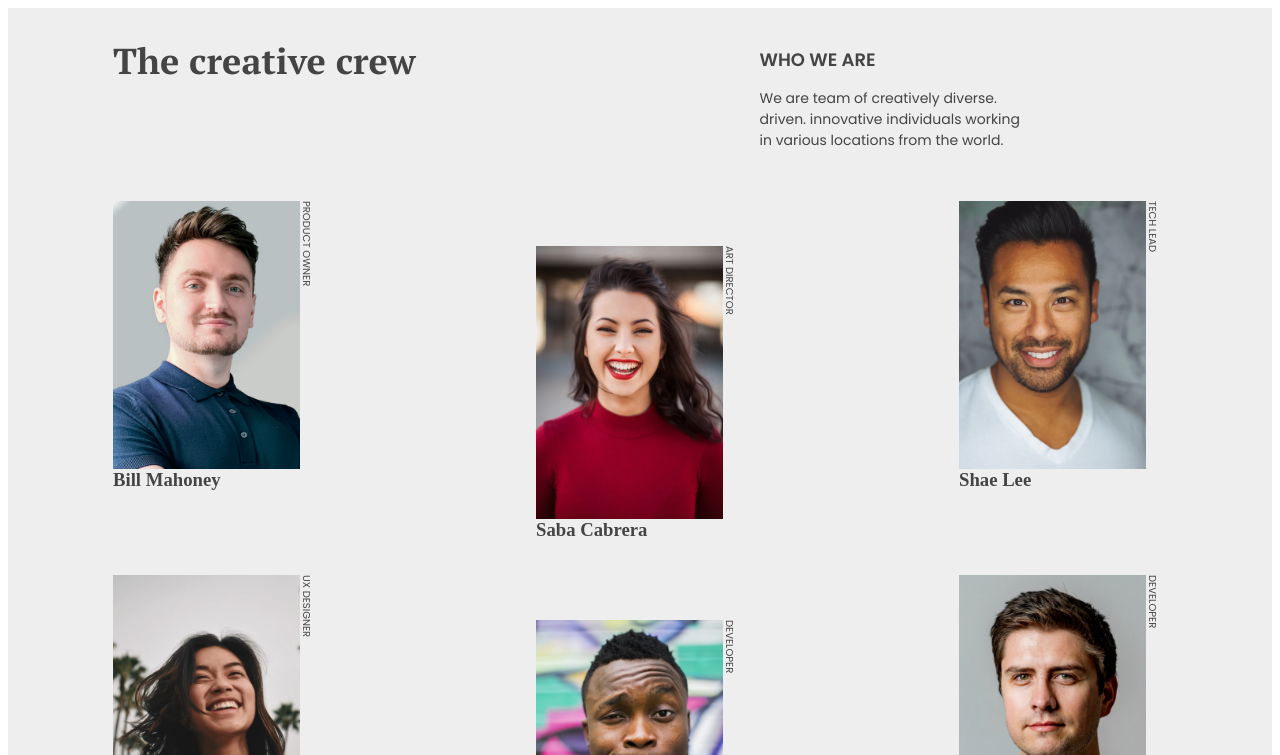
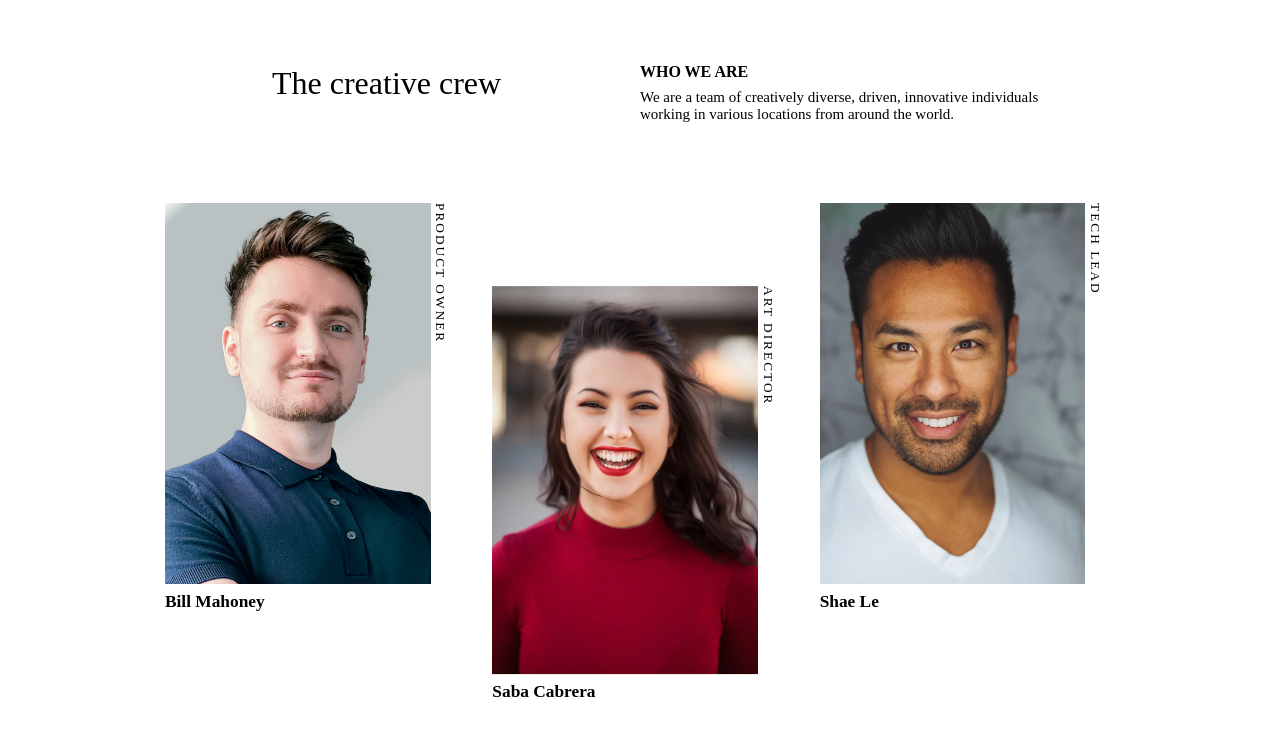
Before and after one commit to drbv27/MyTeamPageChallenge, a plain HTML site: page index.html in a window 1280 px wide. Shown: the top 755 px of the page. Drawn offline with Linux system fonts and the light colour scheme; a web font is replaced by a local one.

Commit message:
Updating all CSS

```diff
--- a/assets/style.css
+++ b/assets/style.css
@@ -1,5 +1,234 @@
-/*Mobile First*/
-.box {
+/*RESET*/
+*,
+*::before,
+*::after {
+  margin: 0;
+  padding: 0;
+  -webkit-box-sizing: border-box;
+          box-sizing: border-box;
+}
+
+/*...*/
+/*FONTS*/
+@font-face {
+  src: url("../fonts/PTSerif-Bold.ttf");
+  font-family: "PT-Serif-Bold";
+}
+
+@font-face {
+  src: url("../fonts/PTSerif-Regular.ttf");
+  font-family: "PT-Serif-Regular";
+}
+
+@font-face {
+  src: url("../fonts/Poppins-Regular.ttf");
+  font-family: "Poppins-Regular";
+}
+
+/*...*/
+/*Base Styles*/
+/*header*/
+header {
+  font-family: "PT-Serif-Bold";
+  height: auto;
+  margin: 0 0.5rem;
+  max-width: 800px;
+}
+
+.header-title {
+  font-weight: 500;
+  padding-top: 3rem;
+}
+
+.header-div {
+  font-family: "Poppins-Regular";
+  margin-top: 2rem;
+  width: clamp(300px, 50%, 500px);
+}
+
+.header-description {
+  margin-top: 0.5rem;
+  font-size: 13px;
+}
+
+@media screen and (min-width: 400px) {
+  header {
+    display: -webkit-box;
+    display: -ms-flexbox;
+    display: flex;
+    -webkit-box-orient: vertical;
+    -webkit-box-direction: normal;
+        -ms-flex-direction: column;
+            flex-direction: column;
+    -webkit-box-pack: center;
+        -ms-flex-pack: center;
+            justify-content: center;
+    -webkit-box-align: center;
+        -ms-flex-align: center;
+            align-items: center;
+  }
+  .header-div {
+    text-align: center;
+  }
+  .header-description {
+    font-size: 15px;
+  }
+}
+
+@media screen and (min-width: 800px) {
+  header {
+    -webkit-box-orient: horizontal;
+    -webkit-box-direction: normal;
+        -ms-flex-direction: row;
+            flex-direction: row;
+    -webkit-box-align: baseline;
+        -ms-flex-align: baseline;
+            align-items: baseline;
+    -webkit-box-pack: justify;
+        -ms-flex-pack: justify;
+            justify-content: space-between;
+    margin: 0 auto;
+  }
+  .header-title {
+    -webkit-transform: translateY(20%);
+            transform: translateY(20%);
+    padding-left: 2rem;
+  }
+  .header-div {
+    text-align: left;
+  }
+}
+
+/*...*/
+/*main*/
+main {
+  margin: 4rem 0.7rem 0 1.5rem;
+  display: -ms-grid;
+  display: grid;
+  -ms-grid-columns: (1fr)[2];
+      grid-template-columns: repeat(2, 1fr);
+  grid-column-gap: 2rem;
+  max-width: 950px;
+}
+
+@media screen and (min-width: 950px) {
+  main {
+    margin: 5rem auto 8rem auto;
+    -ms-grid-columns: (1fr)[3];
+        grid-template-columns: repeat(3, 1fr);
+  }
+  .two,
+  .four,
+  .six {
+    -webkit-transform: translateY(30%);
+            transform: translateY(30%);
+  }
+  .five {
+    -webkit-transform: translateY(45%);
+            transform: translateY(45%);
+  }
+}
+
+img {
+  width: 100%;
+}
+
+.profile-details {
+  display: -ms-grid;
+  display: grid;
+  -ms-grid-columns: 90% 10%;
+      grid-template-columns: 90% 10%;
+}
+
+.profile-card {
+  margin-bottom: 3.5rem;
+}
+
+.two,
+.four,
+.six {
+  -webkit-transform: translateY(20%);
+          transform: translateY(20%);
+}
+
+.profile-job {
+  font-size: 7pt;
+  letter-spacing: 2px;
+  font-weight: lighter;
+  font-family: "PT-Serif-Regular";
+  -webkit-writing-mode: vertical-lr;
+      -ms-writing-mode: tb-lr;
+          writing-mode: vertical-lr;
+  padding-left: 0.1rem;
+}
+
+.profile-name {
+  font-family: "Poppins-Regular";
+  font-size: 10pt;
+  padding: 0.5rem 0 0 0;
+}
+
+@media screen and (min-width: 500px) {
+  .profile-job {
+    font-size: 10pt;
+  }
+  .profile-name {
+    font-size: 13pt;
+  }
+}
+
+/*...*/
+/*footer*/
+footer {
+  max-width: 600px;
+  display: -webkit-box;
+  display: -ms-flexbox;
+  display: flex;
+  -webkit-box-pack: center;
+      -ms-flex-pack: center;
+          justify-content: center;
+  -webkit-box-align: end;
+      -ms-flex-align: end;
+          align-items: flex-end;
+  height: 4rem;
+  margin-top: 3rem;
+}
+
+footer u {
+  font-weight: bolder;
+}
+
+.footer-div {
+  font-family: "Poppins-Regular";
+  color: grey;
+  font-size: 10pt;
+  padding: 1rem 0;
+}
+
+@media screen and (min-width: 600px) {
+  footer {
+    height: 7rem;
+    margin: 0 auto;
+  }
+}
+
+@media screen and (min-width: 800px) {
+  footer {
+    height: 10rem;
+  }
+  .footer-div {
+    font-size: 13pt;
+  }
+}
+
+/*...*/
+/*...*/
+/*# sourceMappingURL=main.css.map */
+
+
+
+/* /* /*Mobile First*/
+/* .box {
   padding: 5px;
   }
 .sidebar {
@@ -98,7 +327,7 @@ img { max-width: 90%;
   padding-top: 50px;
   }
 /*Medium Displays*/
-@media only screen and (min-width: 616px){
+/* @media only screen and (min-width: 616px){
 .box {
     padding: 5px;
     margin-left: 70px;
@@ -133,16 +362,11 @@ img { max-width: 90%;
   float:right;
   float:initial
 }
-}
-
-
-
-
-
+} */
 
 
 /*Big Displays*/
-@media only screen and (min-width: 1060px) {
+/* @media only screen and (min-width: 1060px) {
   .box {
     padding: 5px;
     margin-left: 100px;
@@ -161,4 +385,4 @@ img { max-width: 90%;
 .sidebar4{
   padding-top: 50px;
   }
-}
+} */
--- a/index.html
+++ b/index.html
@@ -15,16 +15,67 @@
     <title>My Team Page</title>
 </head>
 <body>
-    <div class="wrapper">
-      <div class="box header1">
-        <h1 class="title">The creative crew</h1>
+  <header>
+    <h1 class="header-title">The creative crew</h1>
+    <div class="header-div">
+      <h4 class="header-subtitle">WHO WE ARE</h4>
+      <p class="header-description">
+        We are a team of creatively diverse, driven, innovative individuals
+        working in various locations from around the world.
+      </p>
+    </div>
+  </header>
+
+  <main>
+    <div class="profile-card one">
+      <div class="profile-details">
+        <img src="./assets/img/photo1.png" alt="" class="profile-image-1" />
+        <p class="profile-job">PRODUCT OWNER</p>
       </div>
-      <div class="box header2">
-        <h2 class="subtitle">WHO WE ARE</h2>
-        <p class="description">We are team of creatively diverse. driven.
-            innovative individuals working in various locations from the world.</p>
+      <h4 class="profile-name">Bill Mahoney</h4>
+    </div>
+
+    <div class="profile-card two">
+      <div class="profile-details">
+        <img src="./assets/img/photo2.png" alt="" class="profile-image-2" />
+        <p class="profile-job">ART DIRECTOR</p>
       </div>
-      <div class="box sidebar">
+      <h4 class="profile-name">Saba Cabrera</h4>
+    </div>
+
+    <div class="profile-card three">
+      <div class="profile-details">
+        <img src="./assets/img/photo3.png" alt="" class="profile-image-3" />
+        <p class="profile-job">TECH LEAD</p>
+      </div>
+      <h4 class="profile-name">Shae Le</h4>
+    </div>
+
+    <div class="profile-card four">
+      <div class="profile-details">
+        <img src="./assets/img/photo4.png" alt="" class="profile-image-4" />
+        <p class="profile-job">UX LEAD</p>
+      </div>
+      <h4 class="profile-name">Skylah Lu</h4>
+    </div>
+
+    <div class="profile-card five">
+      <div class="profile-details">
+        <img src="./assets/img/photo5.png" alt="" class="profile-image-5" />
+        <p class="profile-job">DEVELOPER</p>
+      </div>
+      <h4 class="profile-name">Griff Richards</h4>
+    </div>
+
+    <div class="profile-card six">
+      <div class="profile-details">
+        <img src="./assets/img/photo6.png" alt="" class="profile-image-6" />
+        <p class="profile-job">DEVELOPER</p>
+      </div>
+      <h4 class="profile-name">Stan John</h4>
+    </div>
+  </main>
+<!--       <div class="box sidebar">
         <img src="./assets/img/photo1.png" alt="Bill Mahoney">
         <p class="position">PRODUCT OWNER</p>
         <h3 class= "team">Bill Mahoney</h3>
@@ -61,6 +112,6 @@
       </div>
 
       <div class="box footer">created by <a href="">Diego Bonilla</a> - devChallenges.io</div>
-    </div>
+    </div> -->
   </body>
 </html>
```
